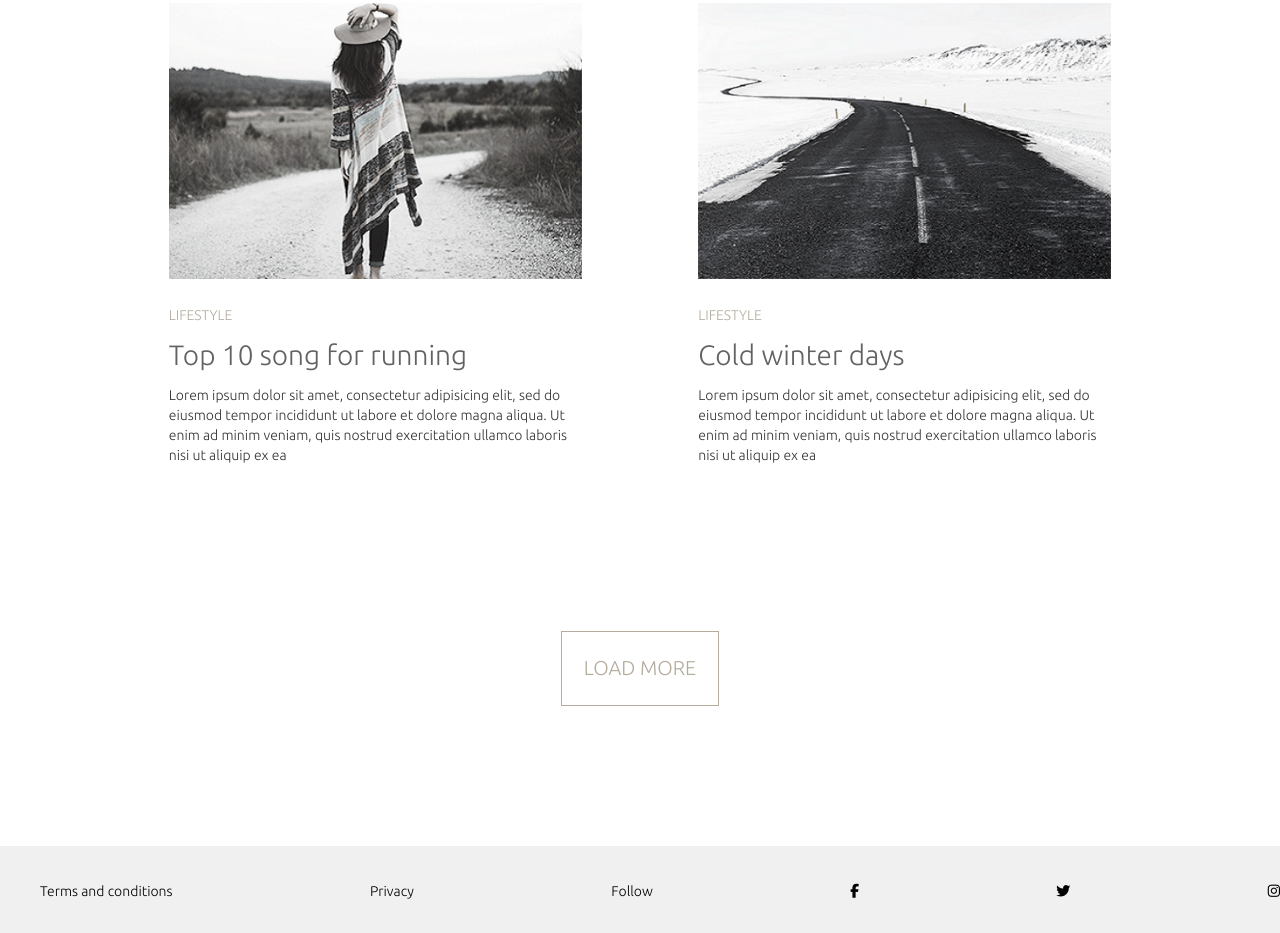
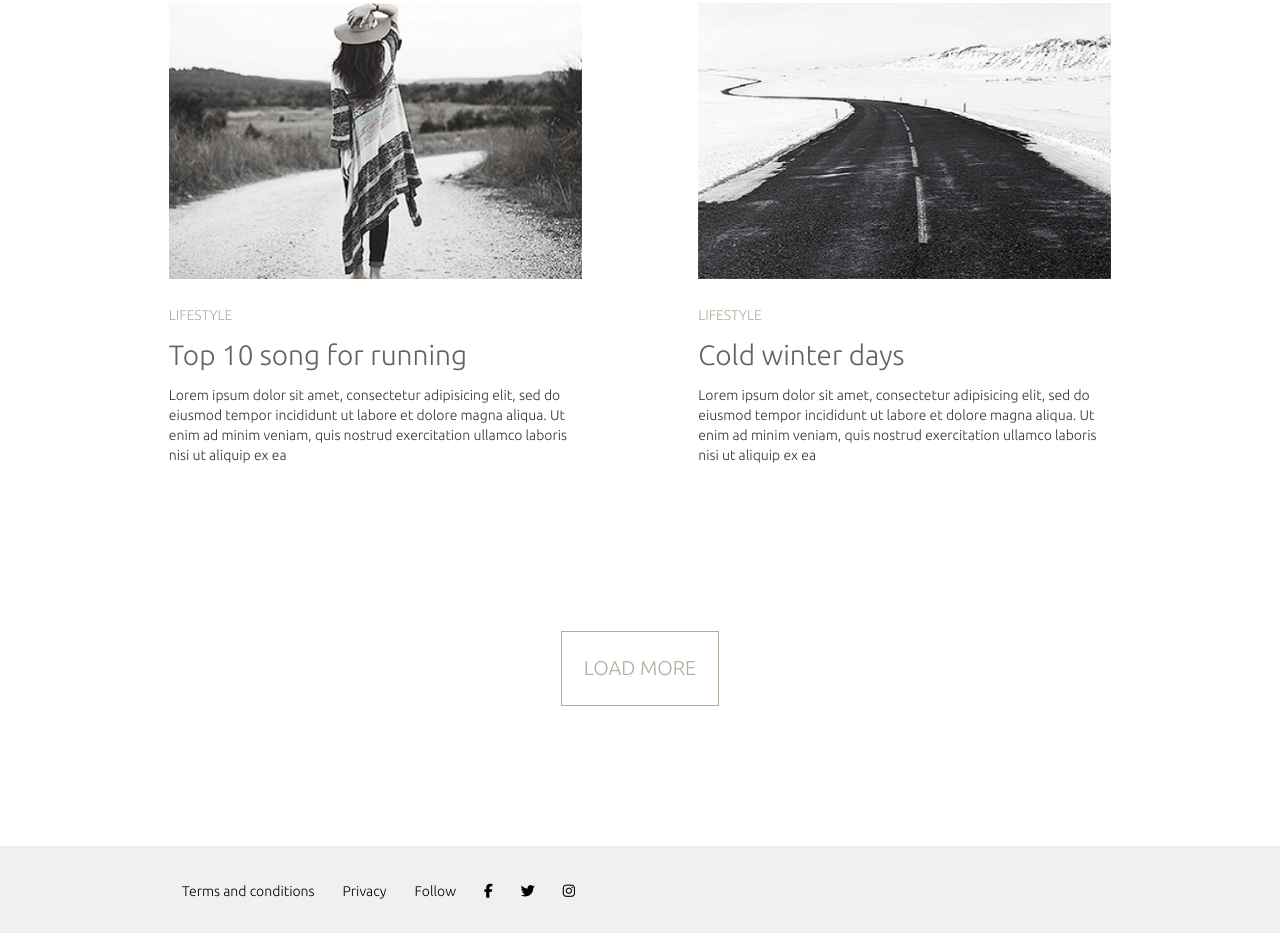
Before and after one commit to OstapHetman/back-to-web, a plain HTML site: page index.html in a window 1280 px wide. Shown: the part 2730-3663 px from the top of the page. Drawn offline with nearby package versions, Linux system fonts and the light colour scheme.

Commit message:
position footer element

```diff
--- a/index.html
+++ b/index.html
@@ -125,14 +125,14 @@
 	</div>
 
 	<footer>
-		<section class="footer">
+		<section class="footer my-container">
 			<ul class="footer-list">
 				<li><a href="">Terms and conditions</a></li>
 				<li><a href="">Privacy</a></li>
 				<li><a href="">Follow</a></li>
-				<li><a href=""><i class="fa fa-facebook" aria-hidden="true"></i></a></li>
-				<li><a href=""><i class="fa fa-twitter" aria-hidden="true"></i></a></li>
-				<li><a href=""><i class="fa fa-instagram" aria-hidden="true"></i></a></li>
+					<li><a href=""><i class="fa fa-facebook" aria-hidden="true"></i></a></li>
+					<li><a href=""><i class="fa fa-twitter" aria-hidden="true"></i></a></li>
+					<li><a href=""><i class="fa fa-instagram" aria-hidden="true"></i></a></li>
 			</ul>
 		</section>
 	</footer>
--- a/scss/index.scss
+++ b/scss/index.scss
@@ -184,25 +184,6 @@ article img {
 	justify-content: center;
 }
 
-footer {
-	position: relative;
-	margin-top: 10em;
-	background-color:$footer-bgc;
-	min-height: 6.250em;
-}
-
-.footer-list {
-	display: flex;
-	flex-direction: row;
-	justify-content: space-between;
-	flex-wrap: wrap;
-	padding-top: 2.5em;
-}
-
-.footer-list li a, i {
-		color: $footer-color;
-}
-
 .load-more {
 	  background-color: white;
 }
@@ -232,3 +213,31 @@ footer {
     transition: .2s ease;
   }
 }
+
+footer {
+	position: relative;
+	margin-top: 10em;
+	background-color:$footer-bgc;
+	min-height: 6.250em;
+}
+
+.footer-list {
+	display: flex;
+	flex-direction: row;
+	flex-wrap: wrap;
+	padding-top: 2.5em;
+}
+
+.footer-list li a, i {
+		color: $footer-color;
+}
+
+.footer-list li a:nth-child(-n+3) {
+	padding: 1em;
+}
+
+.icon {
+	display:flex;
+	flex-direction: row;
+
+}
```
Also changed, not shown: css/index.css, 1 other file.
